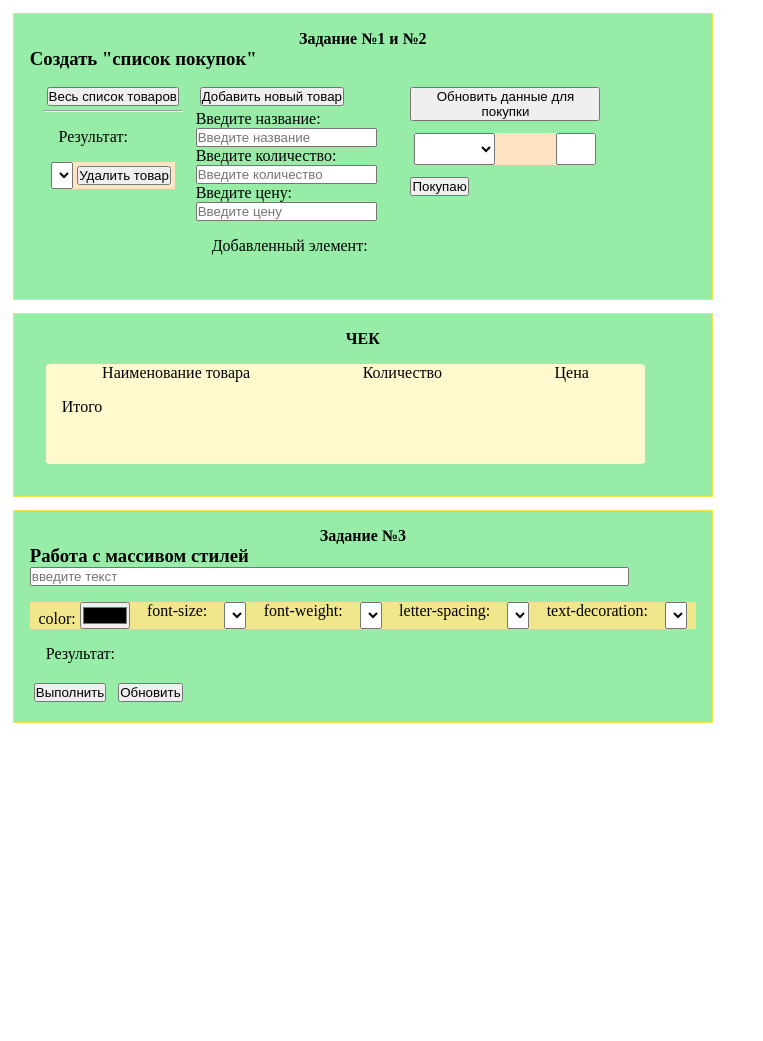
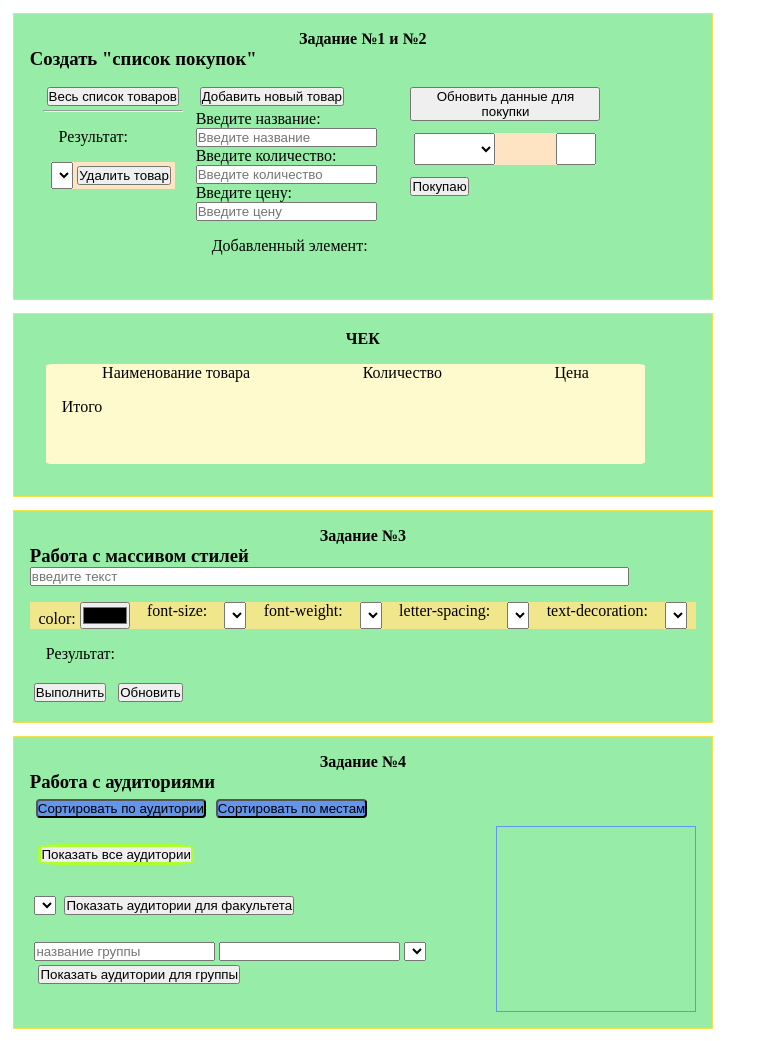
Before and after one commit to jonyweb20/DR23, a plain HTML site: page index.html in a window 1280 px wide. Shown: the whole page, without its empty margins (0-763 px from the left). Before the commit the page ends 800 px from the top, so only its background shows below. Drawn offline with nearby package versions, Linux system fonts and the light colour scheme.

Commit message:
v.1.2
задание 4

```diff
--- a/index.html
+++ b/index.html
@@ -3,10 +3,6 @@
 <head>
     <meta charset="UTF-8">
     <link rel="stylesheet" href="style.css">
-    <script src="https://ajax.googleapis.com/ajax/libs/jquery/3.6.0/jquery.min.js"></script>
-    <script src="taskOneAndTwo.js"></script>
-    <script src="taskThree.js"></script>
-
     <title>DZ20</title>
 </head>
 <body>
@@ -48,7 +44,7 @@
     <h2>ЧЕК</h2>
     <div class="check">
         <ol class="checkList">
-            <li class = "checkListItem">
+            <li class="checkListItem">
                 <ul class="check-title">
                     <li id="p2">Наименование товара</li>
                     <li id="p3">Количество</li>
@@ -59,14 +55,13 @@
         <p id="p5">Итого</p>
     </div>
 </div>
-
 <div class="block blockThree">
     <h2>Задание №3</h2>
     <h3>Работа с массивом стилей</h3>
     <input type="text" class="exampleText" placeholder="введите текст" style="width: 90%">
     <div class="block-style">
         <label>color:
-        <input type="color" class="colors"id="col-1">
+            <input type="color" class="colors" id="col-1">
         </label>
         <label for="fz">font-size:</label><select name="font-size" id="fz"></select>
         <label for="sel-3">font-weight:</label><select name="font-weight" id="sel-3"></select>
@@ -76,11 +71,59 @@
     <p id="outText">Результат:</p>
     <div>
         <button type="button" onclick="textStyle()">Выполнить</button>
-        <button type="button" onclick="complete()"> Обновить </button>
+        <button type="button" onclick="complete()"> Обновить</button>
     </div>
 </div>
-<div class="blockFour">
+<div class="block blockFour">
+    <h2>Задание №4</h2>
+    <h3>Работа с аудиториями</h3>
+    <div class="block-klass">
+        <div class="room">
+            <table id="tab1">
+                <thead>
+                <tr class="table-title">
+                    <th>
+                        <button class="btnF btn-room" type="button" onclick="sortForRoom()">Сортировать по аудитории</button>
+                    </th>
+                    <th>
+                        <button class="btnF btn-place" type="button" onclick="sortForPlace()">Сортировать по местам</button>
+                    </th>
 
+                </tr>
+                </thead>
+                <tbody class="table">
+
+                </tbody>
+            </table>
         </div>
+        <div class="menu">
+            <div class="menu-btn">
+                <div class="menu-btn-item menu-all">
+                    <button class="btn-all" type="button" value="roomAll" onclick="allRoom()">Показать все аудитории
+                    </button>
+                </div>
+                <div class="menu-btn-item menu-faculty">
+                    <select name="selectFaculty" id="sel-10"></select>
+                    <button class="btn-ff" type="button" value="roomFaculty" onclick="selectFaculty()">Показать аудитории для факультета</button>
+                </div>
+                <div class="menu-btn-item menu-room">
+                    <input type="text" name="nameGroup" id="i-11" placeholder="название группы">
+                    <input type="number" id="i-12">
+                    <select name="selectFacultyForGroup" id="sel-11"></select>
+                    <button class="btn-fg" type="button" value="roomGroup" onclick="selectRoomForGroup()">Показать аудитории для группы</button>
+                </div>
+            </div>
+            <div class="menu-out" id="out-11">
+               <p class="roomTitle"></p>
+                <p class="room-ForFaculty"></p>
+                <p class="room-ForGroup"></p>
+            </div>
+        </div>
+    </div>
+</div>
+<script src="https://ajax.googleapis.com/ajax/libs/jquery/3.6.0/jquery.min.js"></script>
+<script src="taskOneAndTwo.js"></script>
+<script src="taskThree.js"></script>
+<script src="taskFour.js"></script>
 </body>
 </html>
--- a/style.css
+++ b/style.css
@@ -100,5 +100,42 @@ h2{
     justify-content: space-around;
     margin-top: 1em;
     background-color: khaki;
+}
+.btnF{
+    background-color: cornflowerblue;
+    border-radius: 0.3em;
+}
+.table{
+    display: flex;
+    justify-content: space-around;
+    text-align: center;
+}
+.menu{
+    display: flex;
+}
+.menu-btn-item {
+    margin: 3% 1% 5%;
+}
+.btn-all{
+    border: 3px solid greenyellow;
+    border-radius: 17%;
 
 }
+.btn-all:hover{
+    box-shadow: 1px 3px 5px cornflowerblue;
+}
+.menu-out{
+    border: 1px solid cornflowerblue;
+    min-width: 200px;
+}
+.roomTitle{
+    display: flex;
+    justify-content: space-around;
+}
+.textOut{
+font-size: 18px;
+    letter-spacing: 0.2em;
+    color: crimson;
+    font-weight: bold;
+
+}
--- a/taskFour.js
+++ b/taskFour.js
@@ -0,0 +1,134 @@
+let klass = [
+    {room: 111, place: 15, faculty: ['REF', 'FLA', 'AVTF']},
+    {room: 211, place: 10, faculty: ['AVTF', 'MTF']},
+    {room: 311, place: 17, faculty: ['FLA', 'FB']},
+    {room: 511, place: 25, faculty: ['MTF', 'FLA', 'FB']},
+    {room: 611, place: 30, faculty: ['FB', 'REF']}
+]
+let facultyAll = [];
+
+function clearTab(){
+    let all_td = document.querySelectorAll('.cell');
+        for(let i=0; i < all_td.length; i++){
+            all_td[i].remove();
+        }
+}
+
+function allRoom() {
+    clearTab();
+    let tr = '';
+    let td = '';
+    let selFaculty = document.getElementById('sel-10');
+    let selGroup = document.getElementById('sel-11');
+    let table = document.getElementById('tab1');
+    for (let i = 0; i < klass.length; i++) {
+        tr = document.createElement('tr');
+        for (let j = 0; j < 3; j++) {
+            switch (j) {
+                case 0: {
+                    td = document.createElement('td');
+                    tr.appendChild(td);
+                    td.setAttribute('class', 'cell');
+                    td.innerHTML = klass[i].room;
+                    break;
+                }
+                case 1: {
+                    td = document.createElement('td');
+                    tr.appendChild(td);
+                    td.setAttribute('class', 'cell');
+                    td.innerHTML = klass[i].place;
+                    break;
+                }
+                case 2: {
+                    td = document.createElement('td');
+                    tr.appendChild(td);
+                    td.setAttribute('class', 'cell');
+                    td.innerHTML = klass[i].faculty;
+                    break;
+                }
+            }
+        }
+        table.appendChild(tr);
+    }
+    for (let i = 0; i < klass.length; i++) {
+        for (let j = 0; j < klass[i].faculty.length; j++) {
+
+            if (facultyAll.indexOf(klass[i].faculty[j]) === -1) {
+                facultyAll.push(klass[i].faculty[j]);
+            }
+        }
+    }
+    document.getElementById('sel-10').innerHTML = '';
+    document.getElementById('sel-11').innerHTML= '';
+    for (let y = 0; y < facultyAll.length; y++) {
+        selFaculty.appendChild(Option(facultyAll[y]));
+        selGroup.appendChild(Option(facultyAll[y]));
+    }
+}
+
+function selectFaculty() {
+    debugger
+    document.querySelector('.room-ForFaculty').innerHTML = '';
+    document.querySelector('.room-ForGroup').innerHTML = '';
+    document.querySelector('.roomTitle').innerHTML = '';
+    let selectFacultyM = document.getElementById('sel-10');
+    let outFaculty = document.querySelector('.room-ForFaculty');
+    let faculty = selectFacultyM.options[selectFacultyM.selectedIndex].value;
+    document.querySelector('.roomTitle').innerHTML = 'Аудитории для факультета  ' + faculty;
+    for (let i = 0; i < klass.length; i++) {
+        for (let j = 0; j < klass[i].faculty.length; j++) {
+            if (klass[i].faculty.includes(faculty)) {
+                outFaculty.innerHTML += klass[i].room + '<br/>';
+                break;
+            }
+        }
+    }
+}
+
+function selectRoomForGroup() {
+    debugger
+
+    document.querySelector('.room-ForFaculty').innerHTML = '';
+    document.querySelector('.room-ForGroup').innerHTML = '';
+    document.querySelector('.roomTitle').innerHTML = '';
+    let NameGroup = document.querySelector('#i-11').value;
+    let outPlace = document.querySelector('.room-ForGroup');
+    let PlaceGroup = document.getElementById('i-12').value;
+    let FacultyGroup = document.getElementById('sel-11');
+    let facultyF = FacultyGroup.options[FacultyGroup.selectedIndex].value;
+    document.querySelector('.roomTitle').innerHTML = 'Аудитории для группы  ' + NameGroup;
+    for (let i = 0; i < klass.length; i++) {
+        for (let j = 0; j < klass[i].faculty.length; j++) {
+            if (klass[i].faculty.includes(facultyF) && klass[i].place >= PlaceGroup) {
+                outPlace.innerHTML += klass[i].room + '<br/>';
+                break;
+            }
+        }
+    }
+}
+
+function sortForPlace(){
+    klass.sort(function (x, y) {
+        if (x.place > y.place) {
+            return 1;
+        }
+        if (x.place < y.place) {
+            return -1;
+        }
+        return 0;
+    });
+    allRoom();
+}
+
+function sortForRoom(){
+    klass.sort(function (x, y) {
+        if (x.room > y.room) {
+            return 1;
+        }
+        if (x.room < y.room) {
+            return -1;
+        }
+        return 0;
+    });
+    allRoom();
+}
```
Lines whose indentation alone changed are shown as unchanged.
